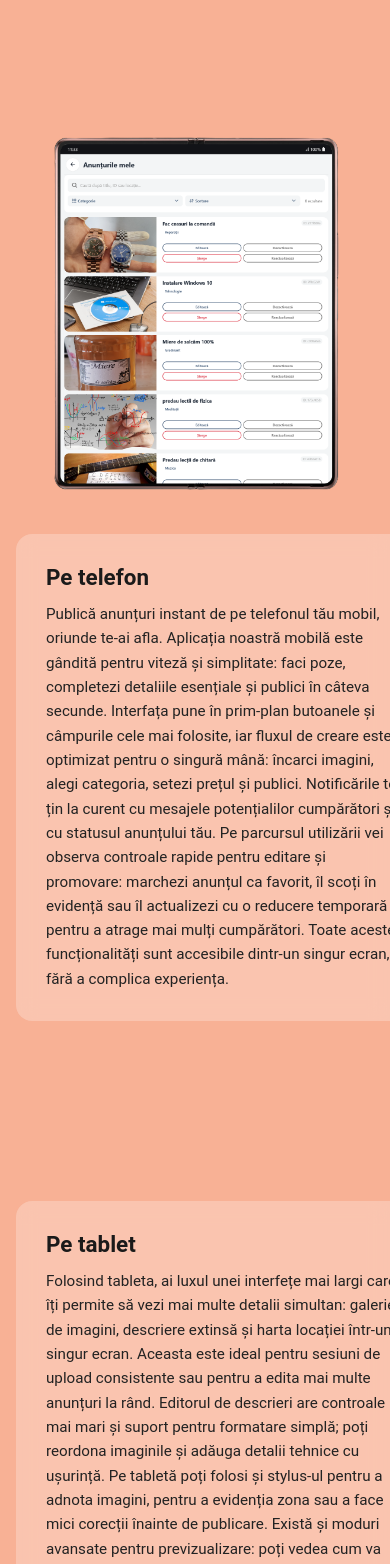
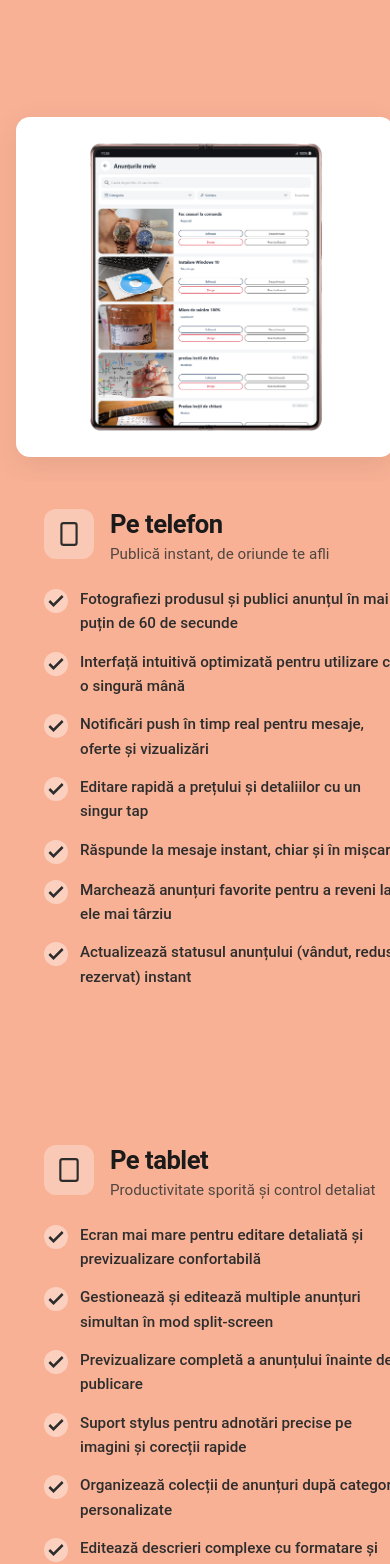
Before and after one commit to Botoaca-Florentina-Veronica/hobbiz-mui, a React (Vite) app in the folder frontend/: page / in a window 390 px wide. Shown: the part 2202-3766 px from the top of the page. Built offline with nearby package versions, Linux system fonts and the light colour scheme; no server answers.

Commit message:
schimbari la sectiunea promo

```diff
--- a/frontend/src/App.jsx
+++ b/frontend/src/App.jsx
@@ -109,7 +109,8 @@ function App() {
             <DarkModeToggle darkMode={darkMode} toggleDarkMode={toggleDarkMode} />
             <Header />
             <ChatPage />
-            <Footer hideOnMobile />
+            {/* Hide legal section on chat page */}
+            <Footer hideOnMobile hideLegal />
           </>
         } />
         <Route path="/despre" element={
--- a/frontend/src/components/PromoSection.css
+++ b/frontend/src/components/PromoSection.css
@@ -1,6 +1,8 @@
 .promo-section {
   padding: 40px 0px 40px 0px;
   color: var(--app-text);
+  /* Section background set to requested pink */
+  background: #F8B195;
   min-height: 500vh; /* Extend section height to allow scrolling through slides - longer scroll for slower transitions */
   position: relative;
 }
@@ -10,7 +12,7 @@
   margin: 0 auto;
   display: flex;
   align-items: flex-start;
-  gap: 40px;
+  gap: 64px;
   padding: 0 20px;
   position: sticky;
   top: 100px; /* Stick when scrolling */
@@ -20,20 +22,73 @@
 .promo-image-sticky {
   flex: 0 0 55%;
   position: sticky;
-  top: 120px;
+  top: 120px; /* stays fixed at this distance from viewport top when scrolling */
   align-self: flex-start;
+  /* ensure sticky behavior is strong throughout scroll */
+  will-change: transform;
 }
 
-.promo-image-sticky img {
+/* Shift the image container slightly left on larger screens to align visually with the layout */
+@media (min-width: 901px) {
+  .promo-image-sticky {
+    margin-left: -6%;
+  }
+  /* when the image enters the 'large' state keep the shift but allow overflow for the scale effect */
+  /* Note: avoid changing the parent margin when image-large is active to keep the frame horizontally fixed.
+     The visual enlargement is handled by scaling the inner image (.promo-image-frame img) only. */
+}
+
+.promo-image-frame {
+  background: #ffffff; /* white container */
+  padding: 10px; /* slight inner padding to create a frame */
+  border-radius: 14px;
+  box-shadow: 0 8px 30px rgba(0,0,0,0.08);
+  overflow: hidden;
+  /* Fixed visual size so the frame is always identical regardless of image */
   width: 100%;
+  height: 420px; /* default frame height on small desktop */
+  max-height: 60vh;
+  display: flex;
+  align-items: center;
+  justify-content: center;
+  /* ensure frame itself is positioned correctly within sticky parent */
+  position: relative;
+}
+
+.promo-image-frame img {
+  max-width: 100%;
+  max-height: 100%;
+  width: auto;
   height: auto;
   display: block;
-  border-radius: 12px;
-  object-fit: cover;
+  object-fit: contain; /* ensure the full image is visible without cropping */
+  border-radius: 8px; /* slight rounding inside the white frame */
+  background: #ffffff; /* keep white behind images when aspect ratios differ */
+}
+
+/* Larger desktop: make the frame taller so images are more prominent */
+@media (min-width: 901px) {
+  .promo-image-frame {
+    height: 520px;
+  }
+}
+
+/* Mid screens (tablet landscape) */
+@media (min-width: 701px) and (max-width: 900px) {
+  .promo-image-frame {
+    height: 460px;
+  }
+}
+
+/* Mobile: smaller fixed height but still consistent */
+@media (max-width: 700px) {
+  .promo-image-frame {
+    height: 320px;
+  }
 }
 
 /* For the ss2 slide scale image up visually (keeps container size same) */
-.promo-section.image-large .promo-image-sticky img {
+.promo-section.image-large .promo-image-sticky .promo-image-frame img {
   transform-origin: left center;
   /* scale up so image looks larger without changing flex layout */
   transform: scale(1.18) translateX(-8%);
@@ -46,7 +101,7 @@
   min-height: 900px; /* increased to allow taller slide content */
   display: flex;
   flex-direction: column;
-  gap: 180px; /* space between slides - increased for more separation */
+  gap: 120px; /* reduced gap for faster, more consistent scroll transitions */
   transition: transform 700ms ease;
 }
 
@@ -76,27 +131,92 @@
 .promo-text-slide {
   position: relative;
   width: 100%;
-  padding: 30px;
-  border-radius: 16px;
-  background: rgba(255, 255, 255, 0.25);
-  backdrop-filter: blur(10px);
+  padding: 40px;
+  border-radius: 0;
+  background: #F8B195;
+  backdrop-filter: none;
   opacity: 1;
   transform: translateY(0);
   pointer-events: auto;
+  box-shadow: none;
+}
+
+.slide-header {
+  display: flex;
+  align-items: flex-start;
+  gap: 20px;
+  margin-bottom: 30px;
+}
+
+.slide-icon {
+  flex-shrink: 0;
+  width: 60px;
+  height: 60px;
+  background: rgba(255, 255, 255, 0.3);
+  border-radius: 16px;
+  display: flex;
+  align-items: center;
+  justify-content: center;
+  color: #2d2d2d;
+}
+
+.slide-icon svg {
+  width: 32px;
+  height: 32px;
+}
+
+.slide-titles {
+  flex: 1;
 }
 
 .promo-text-slide h3 {
-  margin: 0 0 16px 0;
-  font-size: 2rem;
+  margin: 0 0 8px 0;
+  font-size: 2.2rem;
   color: #1a1a1a;
-  font-weight: bold;
+  font-weight: 700;
+  letter-spacing: -0.5px;
 }
 
-.promo-text-slide p {
+.slide-subtitle {
   margin: 0;
-  color: #222;
-  line-height: 1.7;
+  color: #333;
   font-size: 1.1rem;
+  font-weight: 400;
+  opacity: 0.85;
+}
+
+.benefits-list {
+  list-style: none;
+  padding: 0;
+  margin: 0;
+  display: flex;
+  flex-direction: column;
+  gap: 16px;
+}
+
+.benefits-list li {
+  display: flex;
+  align-items: flex-start;
+  gap: 12px;
+  color: #2d2d2d;
+  font-size: 1.05rem;
+  line-height: 1.6;
+}
+
+.benefits-list .checkmark {
+  flex-shrink: 0;
+  width: 24px;
+  height: 24px;
+  margin-top: 2px;
+  color: #2d2d2d;
+  background: rgba(255, 255, 255, 0.4);
+  border-radius: 50%;
+  padding: 2px;
+}
+
+.benefits-list span {
+  flex: 1;
+  font-weight: 500;
 }
 
 /* Title styling matching Content.h2 */
@@ -113,17 +233,40 @@
   color: var(--app-text);
 }
 
+.dark-mode .promo-section {
+  /* keep the section background pink even in dark mode as requested */
+  background: #F8B195;
+}
+
 .dark-mode .promo-section .promo-title {
   color: var(--app-text);
 }
 
 .dark-mode .promo-text-slide {
-  background: rgba(20, 20, 20, 0.6);
+  background: #F8B195;
+  box-shadow: 0 4px 20px rgba(0, 0, 0, 0.3);
 }
 
-.dark-mode .promo-text-slide h3,
-.dark-mode .promo-text-slide p {
-  color: var(--app-text);
+.dark-mode .promo-text-slide h3 {
+  color: #1a1a1a;
+}
+
+.dark-mode .slide-subtitle {
+  color: #333;
+}
+
+.dark-mode .benefits-list li {
+  color: #2d2d2d;
+}
+
+.dark-mode .slide-icon {
+  background: rgba(255, 255, 255, 0.3);
+  color: #2d2d2d;
+}
+
+.dark-mode .benefits-list .checkmark {
+  color: #2d2d2d;
+  background: rgba(255, 255, 255, 0.4);
 }
 
 @media (max-width: 700px) {
@@ -155,16 +298,50 @@
 
   .promo-text-container {
     min-height: 500px;
+    gap: 100px; /* consistent gap for mobile */
+  }
+
+  .promo-text-slide {
+    padding: 28px;
+    border-radius: 0;
+  }
+
+  .slide-header {
+    gap: 16px;
+    margin-bottom: 24px;
+  }
+
+  .slide-icon {
+    width: 50px;
+    height: 50px;
+    border-radius: 12px;
+  }
+
+  .slide-icon svg {
+    width: 26px;
+    height: 26px;
   }
 
   .promo-text-slide h3 {
-    font-size: 1.4rem;
-    margin-bottom: 12px;
+    font-size: 1.6rem;
+    margin-bottom: 6px;
   }
 
-  .promo-text-slide p {
+  .slide-subtitle {
     font-size: 0.95rem;
-    line-height: 1.6;
+  }
+
+  .benefits-list {
+    gap: 14px;
+  }
+
+  .benefits-list li {
+    font-size: 0.95rem;
+  }
+
+  .benefits-list .checkmark {
+    width: 20px;
+    height: 20px;
   }
 }
 
@@ -181,16 +358,50 @@
   }
 
   .promo-inner {
-    gap: 30px;
+    gap: 48px;
     top: 90px;
   }
 
-  .promo-text-slide h3 {
-    font-size: 1.6rem;
+  .promo-text-slide {
+    padding: 34px;
+    border-radius: 0;
   }
 
-  .promo-text-slide p {
+  .slide-header {
+    gap: 18px;
+    margin-bottom: 26px;
+  }
+
+  .slide-icon {
+    width: 56px;
+    height: 56px;
+    border-radius: 14px;
+  }
+
+  .slide-icon svg {
+    width: 30px;
+    height: 30px;
+  }
+
+  .promo-text-slide h3 {
+    font-size: 1.9rem;
+  }
+
+  .slide-subtitle {
     font-size: 1rem;
+  }
+
+  .benefits-list {
+    gap: 15px;
+  }
+
+  .benefits-list li {
+    font-size: 1rem;
+  }
+
+  .benefits-list .checkmark {
+    width: 22px;
+    height: 22px;
   }
 }
 
@@ -206,12 +417,37 @@
     padding: 40px 30px 50px 30px;
   }
 
-  .promo-text-slide h3 {
-    font-size: 1.8rem;
+  .promo-text-slide {
+    padding: 36px;
+    border-radius: 0;
   }
 
-  .promo-text-slide p {
+  .slide-header {
+    gap: 18px;
+    margin-bottom: 28px;
+  }
+
+  .slide-icon {
+    width: 58px;
+    height: 58px;
+    border-radius: 15px;
+  }
+
+  .promo-text-slide h3 {
+    font-size: 2rem;
+  }
+
+  .slide-subtitle {
     font-size: 1.05rem;
+  }
+
+  .benefits-list li {
+    font-size: 1.02rem;
+  }
+
+  /* add larger gap on mid-large screens to keep spacing consistent */
+  .promo-inner {
+    gap: 64px;
   }
 }
 
--- a/frontend/src/components/PromoSection.jsx
+++ b/frontend/src/components/PromoSection.jsx
@@ -7,40 +7,59 @@ const textSlides = [
   {
     id: 1,
     title: 'Pe telefon',
-    text: `Publică anunțuri instant de pe telefonul tău mobil, oriunde te-ai afla. Aplicația noastră mobilă este gândită pentru viteză și simplitate: faci poze, completezi detaliile esențiale și publici în câteva secunde.
-
-Interfața pune în prim-plan butoanele și câmpurile cele mai folosite, iar fluxul de creare este optimizat pentru o singură mână: încarci imagini, alegi categoria, setezi prețul și publici. Notificările te țin la curent cu mesajele potențialilor cumpărători și cu statusul anunțului tău.
-
-Pe parcursul utilizării vei observa controale rapide pentru editare și promovare: marchezi anunțul ca favorit, îl scoți în evidență sau îl actualizezi cu o reducere temporară pentru a atrage mai mulți cumpărători. Toate aceste funcționalități sunt accesibile dintr-un singur ecran, fără a complica experiența.`
+    subtitle: 'Publică instant, de oriunde te afli',
+    benefits: [
+      'Fotografiezi produsul și publici anunțul în mai puțin de 60 de secunde',
+      'Interfață intuitivă optimizată pentru utilizare cu o singură mână',
+      'Notificări push în timp real pentru mesaje, oferte și vizualizări',
+      'Editare rapidă a prețului și detaliilor cu un singur tap',
+      'Răspunde la mesaje instant, chiar și în mișcare',
+      'Marchează anunțuri favorite pentru a reveni la ele mai târziu',
+      'Actualizează statusul anunțului (vândut, redus, rezervat) instant'
+    ]
   },
   {
     id: 2,
     title: 'Pe tablet',
-    text: `Folosind tableta, ai luxul unei interfețe mai largi care îți permite să vezi mai multe detalii simultan: galerie de imagini, descriere extinsă și harta locației într-un singur ecran. Aceasta este ideal pentru sesiuni de upload consistente sau pentru a edita mai multe anunțuri la rând.
-
-Editorul de descrieri are controale mai mari și suport pentru formatare simplă; poți reordona imaginile și adăuga detalii tehnice cu ușurință. Pe tabletă poți folosi și stylus-ul pentru a adnota imagini, pentru a evidenția zona sau a face mici corecții înainte de publicare.
-
-Există și moduri avansate pentru previzualizare: poți vedea cum va arăta anunțul pe desktop sau pe mobil, ceea ce te ajută să ajustezi descrierea sau layout-ul pentru rezultate mai bune.`
+    subtitle: 'Productivitate sporită și control detaliat',
+    benefits: [
+      'Ecran mai mare pentru editare detaliată și previzualizare confortabilă',
+      'Gestionează și editează multiple anunțuri simultan în mod split-screen',
+      'Previzualizare completă a anunțului înainte de publicare',
+      'Suport stylus pentru adnotări precise pe imagini și corecții rapide',
+      'Organizează colecții de anunțuri după categorii personalizate',
+      'Editează descrieri complexe cu formatare și emoji-uri',
+      'Perfect pentru sesiuni lungi de management al inventarului'
+    ]
   },
   {
     id: 3,
     title: 'Pe computer',
-    text: `Experiența completă pe desktop oferă control total: dashboard cu statistici, filtre avansate pentru gestionarea mai multor anunțuri și instrumente pentru optimizarea descrierilor. Aici poți încărca loturi mari de imagini, folosi drag & drop și beneficia de o vedere de ansamblu pentru toate activitățile tale.
-
-Pe desktop ai acces la funcționalități avansate precum programarea actualizărilor, import/export CSV pentru gestiune în bloc și integrare cu instrumente externe (de ex. pentru contabilitate sau inventar). Editorul îți permite să structurezi descrierile cu subtitluri, liste și linkuri utile.
-
-Acest mod este recomandat pentru utilizatori care gestionează mai multe oferte sau care au nevoie de un control detaliat asupra fiecărui aspect al anunțului — imaginea și layout-ul paginii sunt afișate la dimensiune reală, pentru a verifica cum arată anunțul înainte de a-l publica.
-
-Dacă folosești instrumente externe (de exemplu pentru contabilitate), desktopul oferă și integrare ușoară pentru export și sincronizare, permițând fluxuri de lucru profesionale.`
+    subtitle: 'Putere maximă și instrumente profesionale',
+    benefits: [
+      'Dashboard complet cu statistici detaliate, grafice și analytics avansate',
+      'Upload în masă de imagini cu drag & drop și redimensionare automată',
+      'Editor avansat cu formatare rich-text, subtitluri și listeStructurate',
+      'Export/import CSV pentru gestiune profesională și backup',
+      'Integrări cu instrumente externe pentru contabilitate și inventar',
+      'Programează actualizări automate și reduceri temporare',
+      'Vezi istoricul complet al mesajelor și negocierilor într-un singur loc',
+      'Filtre avansate pentru căutare și sortare rapidă prin sute de anunțuri'
+    ]
   },
   {
     id: 4,
     title: 'Oricând, oriunde',
-    text: `Sincronizare automată între toate dispozitivele tale: începi redactarea pe telefon, completezi pe tabletă și revizuiești pe desktop — totul rămâne salvat și actualizat în timp real.
-
-Notificările cross-device te anunță exact când apare un mesaj, când cineva îți salvează anunțul sau când un potențial cumpărător îți face o ofertă. Sistemul de sincronizare este rapid și securizat, astfel încât datele tale rămân private și disponibile atunci când ai nevoie de ele.
-
-Această flexibilitate îți oferă libertatea de a vinde sau cumpăra în ritmul tău, indiferent de dispozitiv — experiența rămâne coerentă și familiară pe toate ecranele. Poți reveni oricând la o versiune anterioară a anunțului sau poți activa funcții automate pentru actualizări periodice.`
+    subtitle: 'Sincronizare perfectă între toate dispozitivele',
+    benefits: [
+      'Începi pe mobil în metrou, continui pe desktop acasă — fără pierderi',
+      'Notificări sincronizate instant pe toate dispozitivele conectate',
+      'Date criptate, securizate și accesibile imediat de oriunde',
+      'Experiență fluidă și consistentă pe orice tip de ecran',
+      'Mesajele tale sunt sincronizate în timp real pe toate platformele',
+      'Modificările se salvează automat și apar instant pe celelalte dispozitive',
+      'Nu mai pierzi nicio oportunitate, indiferent unde te afli'
+    ]
   }
 ];
 
@@ -85,17 +104,19 @@ export default function PromoSection() {
   }, []);
 
   return (
-    <section className={`promo-section ${(activeSlide === 2 || activeSlide === 3) ? 'image-large' : ''}`} ref={sectionRef} style={{ background: '#F8B195' }}>
+    <section className={`promo-section ${(activeSlide === 2 || activeSlide === 3) ? 'image-large' : ''}`} ref={sectionRef}>
       {/* Title positioned like in Content (top-level h2) */}
       <h2 className="promo-title">Posteaza oriunde, oricand de pe orice</h2>
 
       <div className="promo-inner">
         <div className="promo-image-sticky">
+          <div className="promo-image-frame">
             <img
               src={(activeSlide === 2 || activeSlide === 3) ? ss2 : ss1}
               alt={(activeSlide === 2 || activeSlide === 3) ? 'promo ss2' : 'promo ss1'}
               style={{ transition: 'opacity 0.8s ease', opacity: 1 }}
             />
+          </div>
         </div>
 
         <div className="promo-text-container">
@@ -105,8 +126,50 @@ export default function PromoSection() {
               ref={el => slideRefs.current[index] = el}
               className="promo-text-slide"
             >
+              <div className="slide-header">
+                <div className="slide-icon">
+                  {index === 0 && (
+                    <svg width="40" height="40" viewBox="0 0 24 24" fill="none" stroke="currentColor" strokeWidth="2">
+                      <rect x="5" y="2" width="14" height="20" rx="2" ry="2"/>
+                      <line x1="12" y1="18" x2="12.01" y2="18"/>
+                    </svg>
+                  )}
+                  {index === 1 && (
+                    <svg width="40" height="40" viewBox="0 0 24 24" fill="none" stroke="currentColor" strokeWidth="2">
+                      <rect x="4" y="2" width="16" height="20" rx="2" ry="2"/>
+                      <line x1="12" y1="18" x2="12.01" y2="18"/>
+                    </svg>
+                  )}
+                  {index === 2 && (
+                    <svg width="40" height="40" viewBox="0 0 24 24" fill="none" stroke="currentColor" strokeWidth="2">
+                      <rect x="2" y="3" width="20" height="14" rx="2" ry="2"/>
+                      <line x1="8" y1="21" x2="16" y2="21"/>
+                      <line x1="12" y1="17" x2="12" y2="21"/>
+                    </svg>
+                  )}
+                  {index === 3 && (
+                    <svg width="40" height="40" viewBox="0 0 24 24" fill="none" stroke="currentColor" strokeWidth="2">
+                      <path d="M21 10c0 7-9 13-9 13s-9-6-9-13a9 9 0 0 1 18 0z"/>
+                      <circle cx="12" cy="10" r="3"/>
+                    </svg>
+                  )}
+                </div>
+                <div className="slide-titles">
                   <h3>{slide.title}</h3>
-              <p>{slide.text}</p>
+                  <p className="slide-subtitle">{slide.subtitle}</p>
+                </div>
+              </div>
+
+              <ul className="benefits-list">
+                {slide.benefits.map((benefit, i) => (
+                  <li key={i}>
+                    <svg className="checkmark" width="20" height="20" viewBox="0 0 24 24" fill="none" stroke="currentColor" strokeWidth="3">
+                      <polyline points="20 6 9 17 4 12"/>
+                    </svg>
+                    <span>{benefit}</span>
+                  </li>
+                ))}
+              </ul>
             </div>
           ))}
         </div>
```
Also changed, not shown: frontend/src/components/Footer.jsx (+15 -10 lines), 2 other files (tests, documents, lock files or other folders). Lines whose indentation alone changed are shown as unchanged.
